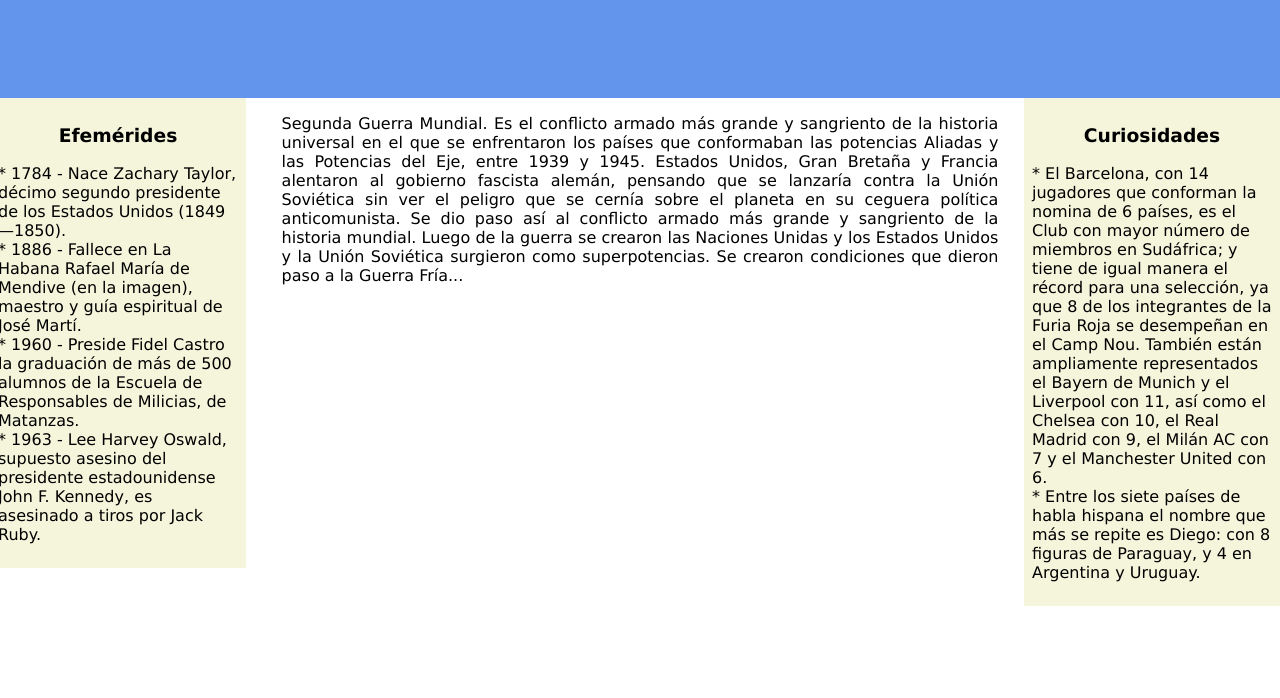
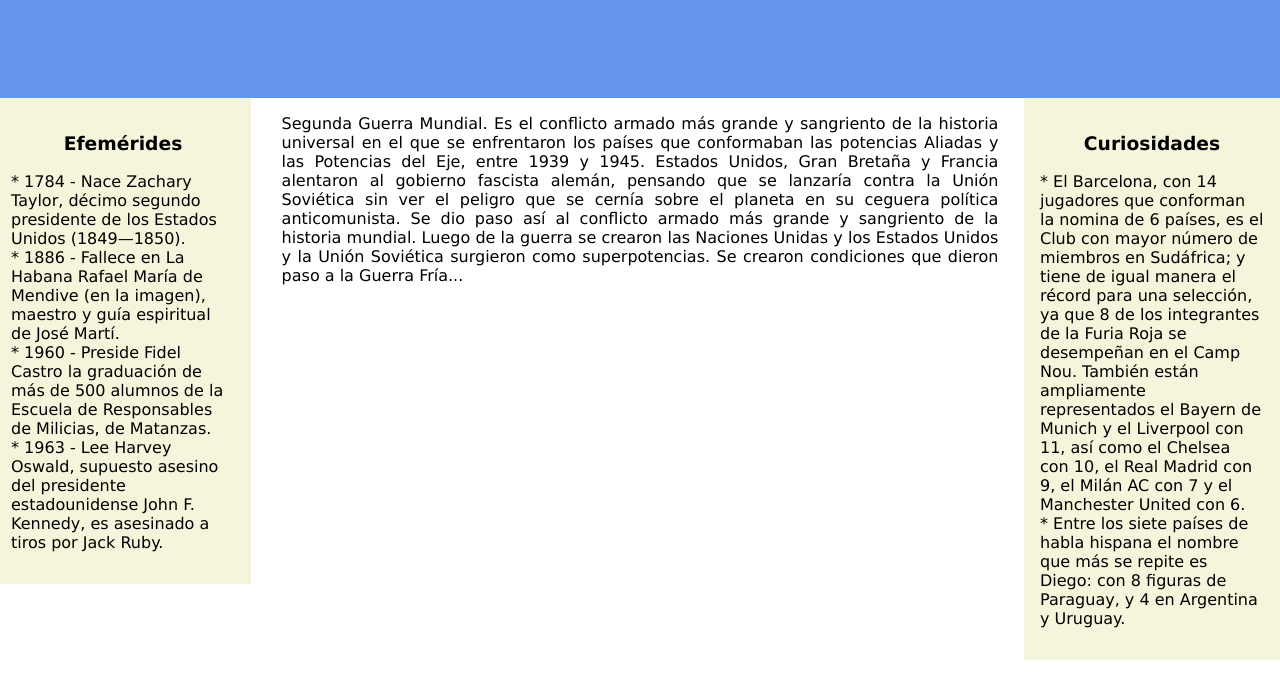
Before and after one commit to JAngel98/Web-Dev-exercises, a plain HTML site: page 3.1-into-to-html/example7-blog/index.html in a window 1280 px wide. Shown: the part 62-760 px from the top of the page. Drawn offline with Linux system fonts and the light colour scheme.

Commit message:
Actualizando la hoja de estilos del blog

```diff
--- a/3.1-into-to-html/example7-blog/style.css
+++ b/3.1-into-to-html/example7-blog/style.css
@@ -13,7 +13,7 @@ h3 {
 }
 
 #side-content {
-    padding: 0.5rem;
+    padding: 1rem;
 }
 
 .header-content {
@@ -29,7 +29,7 @@ h3 {
     background-color: beige;
     position: absolute;
     top: 20%;
-    left: -10px;
+    left: -5px;
     height: auto;
     width: 20%;
 }
```
